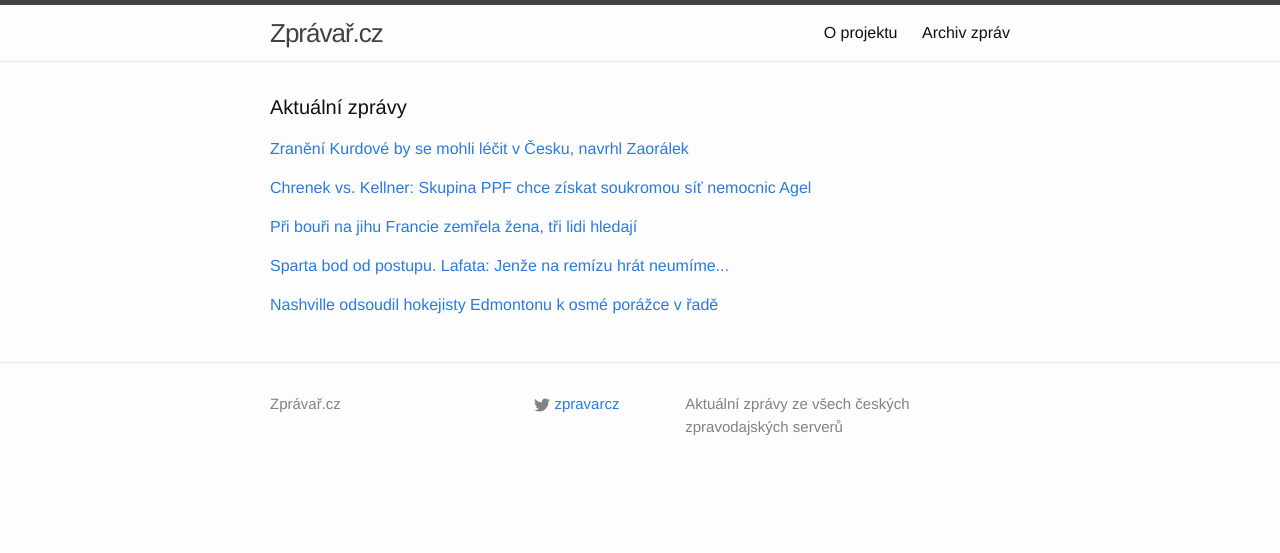
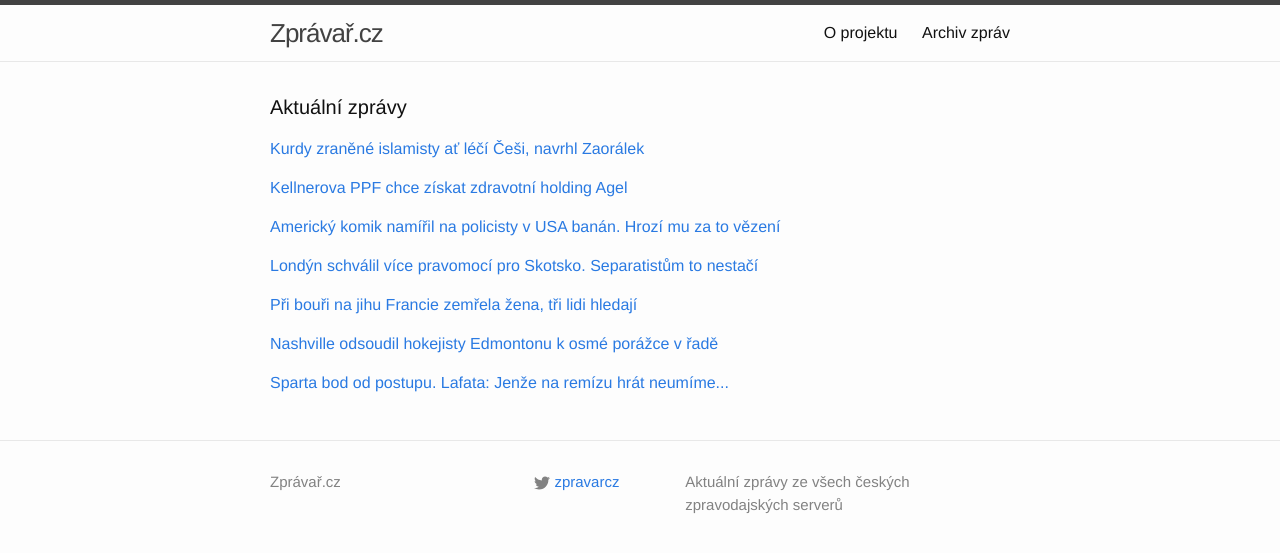
Before and after one commit to adliska/zpravar, a Jekyll site: the page built from index.html, in a window 1280 px wide. Shown: the top 553 px of the page. Built offline with Jekyll 4.4.1, drawn with Linux system fonts in a browser that asks for light colours.

Commit message:
zpravar news update

```diff
--- a/index.html
+++ b/index.html
@@ -5,9 +5,11 @@ layout: default
 <div class="home">
     <h1 class="page-heading">Aktuální zprávy</h1>
 
-<p><a href="javascript:;" onclick="toggle_visibility('zpravy0')">Zranění Kurdové by se mohli léčit v Česku, navrhl Zaorálek</a></p>
+<p><a href="javascript:;" onclick="toggle_visibility('zpravy0')">Kurdy zraněné islamisty ať léčí Češi, navrhl Zaorálek</a></p>
 <div id="zpravy0" style="display:none">
 <ul>
+<li><a href=http://www.tyden.cz/rubriky/domaci/kurdy-zranene-islamisty-at-leci-cesi-navrhl-zaoralek_325550.html>Kurdy zraněné islamisty ať léčí Češi, navrhl Zaorálek - www.tyden.cz</a></li>
+<li><a href=http://zpravy.e15.cz/zahranicni/politika/zaoralek-zraneni-kurdove-by-se-mohli-lecit-v-ceskych-laznich-1140752>Zaorálek: Zranění Kurdové by se mohli léčit v českých lázních - zpravy.e15.cz</a></li>
 <li><a href=http://www.ceskatelevize.cz/ct24/svet/293801-zraneni-kurdove-by-se-mohli-lecit-v-cesku-navrhl-zaoralek/>Zranění Kurdové by se mohli léčit v Česku, navrhl Zaorálek - www.ceskatelevize.cz</a></li>
 <li><a href=http://zpravy.idnes.cz/zraneni-kurdove-lecba-v-cesku-zaorael-dw9-/zahranicni.aspx?c=A141128_065447_zahranicni_skr>Zranění pešmergové by se mohli léčit v Česku, navrhl Kurdům Zaorálek - zpravy.idnes.cz</a></li>
 <li><a href=http://zpravy.aktualne.cz/domaci/zraneni-kurdove-by-se-mohli-lecit-v-cesku-navrhl-zaoralek/r~6296ecb076c611e4b5c5002590604f2e/>Zranění Kurdové by se mohli léčit v Česku, navrhl Zaorálek - zpravy.aktualne.cz</a></li>
@@ -16,33 +18,48 @@ layout: default
 <li><a href=http://www.ceskenoviny.cz/zpravy/zpravy/zraneni-kurdove-by-se-mohli-lecit-v-cesku-navrhl-zaoralek/1152444>Zranění Kurdové by se mohli léčit v Česku, navrhl Zaorálek - www.ceskenoviny.cz</a></li>
 <li><a href=http://www.rozhlas.cz/_zprava/zraneni-kurdsti-bojovnici-by-se-mohli-lecit-v-ceskych-laznich-rekl-zaoralek--1425787>Zranění kurdští bojovníci by se mohli léčit v českých lázních, řekl Zaorálek - www.rozhlas.cz</a></li>
 </ul>
-</div><p><a href="javascript:;" onclick="toggle_visibility('zpravy1')">Chrenek vs. Kellner: Skupina PPF chce získat soukromou síť nemocnic Agel</a></p>
+</div><p><a href="javascript:;" onclick="toggle_visibility('zpravy1')">Kellnerova PPF chce získat zdravotní holding Agel</a></p>
 <div id="zpravy1" style="display:none">
 <ul>
+<li><a href=http://www.denik.cz/ekonomika/kellnerova-ppf-chce-ziskat-zdravotni-holding-agel-20141128.html>Kellnerova PPF chce získat zdravotní holding Agel - www.denik.cz</a></li>
 <li><a href=http://byznys.ihned.cz/zpravodajstvi-cesko/c1-63181770-chrenek-vs-kellner-skupina-ppf-chce-ziskat-soukromou-sit-nemocnic-agel>Chrenek vs. Kellner: Skupina PPF chce získat soukromou síť nemocnic Agel - byznys.ihned.cz</a></li>
 <li><a href=http://zpravy.aktualne.cz/domaci/boj-miliardaru-kellner-chce-prevzit-chrenkovo-imperium-agel/r~2d68933076c211e4bdad0025900fea04/>Boj miliardářů. Kellner chce převzít Chrenkovo impérium Agel - zpravy.aktualne.cz</a></li>
 <li><a href=http://www.financninoviny.cz/zpravodajstvi/zpravy/mfd-kellnerova-ppf-chce-prevzit-zdravotni-holding-agel/1152443>MfD: Kellnerova PPF chce převzít zdravotní holding Agel - www.financninoviny.cz</a></li>
 <li><a href=http://ekonomika.idnes.cz/kellner-prevzeti-agel-chrenek-dke-/ekonomika.aspx?c=A141127_185943_ekonomika_aba>Chystá se boj o Agel. Chrenkovo zdravotnické impérium chce Kellner - ekonomika.idnes.cz</a></li>
 </ul>
-</div><p><a href="javascript:;" onclick="toggle_visibility('zpravy2')">Při bouři na jihu Francie zemřela žena, tři lidi hledají</a></p>
+</div><p><a href="javascript:;" onclick="toggle_visibility('zpravy2')">Americký komik namířil na policisty v USA banán. Hrozí mu za to vězení</a></p>
 <div id="zpravy2" style="display:none">
+<ul>
+<li><a href=http://zpravy.idnes.cz/v-usa-policiste-zadrzeli-muze-ktery-na-ne-vytasil-banan-pil-/zahranicni.aspx?c=A141128_072805_zahranicni_fer>Americký komik namířil na policisty v USA banán. Hrozí mu za to vězení - zpravy.idnes.cz</a></li>
+<li><a href=http://www.tyden.cz/rubriky/zahranici/zpravy-z-absurdistanu/komik-namiril-na-policisty-banan-hrozi-mu-tri-roky-vezeni_325552.html>Komik namířil na policisty banán, hrozí mu tři roky vězení - www.tyden.cz</a></li>
+<li><a href=http://www.ceskenoviny.cz/zpravy/zpravy/americti-policiste-zadrzeli-muze-ktery-na-ne-miril-bananem/1152421>Američtí policisté zadrželi muže, který na ně mířil banánem - www.ceskenoviny.cz</a></li>
+</ul>
+</div><p><a href="javascript:;" onclick="toggle_visibility('zpravy3')">Londýn schválil více pravomocí pro Skotsko. Separatistům to nestačí</a></p>
+<div id="zpravy3" style="display:none">
+<ul>
+<li><a href=http://zpravy.e15.cz/zahranicni/politika/londyn-schvalil-vice-pravomoci-pro-skotsko-separatistum-to-nestaci-1140756>Londýn schválil více pravomocí pro Skotsko. Separatistům to nestačí - zpravy.e15.cz</a></li>
+<li><a href=http://www.novinky.cz/zahranicni/evropa/354800-skotove-ziskali-dalsi-pravomoci.html>Skotové získali další pravomoci  - www.novinky.cz</a></li>
+<li><a href=http://www.ceskenoviny.cz/zpravy/zpravy/britske-strany-se-dohodly-na-dalsim-posileni-pravomoci-skotska/1152416>Britské strany se dohodly na dalším posílení pravomocí Skotska - www.ceskenoviny.cz</a></li>
+</ul>
+</div><p><a href="javascript:;" onclick="toggle_visibility('zpravy4')">Při bouři na jihu Francie zemřela žena, tři lidi hledají</a></p>
+<div id="zpravy4" style="display:none">
 <ul>
 <li><a href=http://zpravy.aktualne.cz/zahranici/pri-bouri-na-jihu-francie-zemrela-zena-tri-lidi-hledaji/r~c9ca1ece76c711e4b6d20025900fea04/>Při bouři na jihu Francie zemřela žena, tři lidi hledají - zpravy.aktualne.cz</a></li>
 <li><a href=http://www.ceskenoviny.cz/zpravy/zpravy/pri-bouri-na-jihu-francie-zemrela-zena-tri-lide-se-pohresuji/1152418>Při bouři na jihu Francie zemřela žena, tři lidé se pohřešují - www.ceskenoviny.cz</a></li>
 <li><a href=http://www.novinky.cz/zahranicni/evropa/354799-boure-zabijela-ve-francii.html>Bouře zabíjela ve Francii - www.novinky.cz</a></li>
 </ul>
-</div><p><a href="javascript:;" onclick="toggle_visibility('zpravy3')">Sparta bod od postupu. Lafata:  Jenže na remízu hrát neumíme...</a></p>
-<div id="zpravy3" style="display:none">
+</div><p><a href="javascript:;" onclick="toggle_visibility('zpravy5')">Nashville odsoudil hokejisty Edmontonu k osmé porážce v řadě</a></p>
+<div id="zpravy5" style="display:none">
+<ul>
+<li><a href=http://hokej.idnes.cz/nashville-fotbalovym-vysledkem-zdolal-edmonton-fuu-/nhl.aspx?c=A141128_071406_nhl_Mkr>Nashville odsoudil hokejisty Edmontonu k osmé porážce v řadě - hokej.idnes.cz</a></li>
+<li><a href=http://www.sportovninoviny.cz/zpravy/edmonton-prohral-v-nhl-poosme-v-rade/1152448>Edmonton prohrál v NHL poosmé v řadě - www.sportovninoviny.cz</a></li>
+<li><a href=http://sport.aktualne.cz/oilers-prohrali-poosme-v-rade-v-nashvillu-padl-jediny-gol/r~fc23b23076c311e490f70025900fea04/>Oilers prohráli poosmé v řadě, v Nashvillu padl jediný gól - sport.aktualne.cz</a></li>
+</ul>
+</div><p><a href="javascript:;" onclick="toggle_visibility('zpravy6')">Sparta bod od postupu. Lafata:  Jenže na remízu hrát neumíme...</a></p>
+<div id="zpravy6" style="display:none">
 <ul>
 <li><a href=http://www.tyden.cz/rubriky/sport/fotbal/evropske-pohary/sparta-bod-od-postupu-lafata-jenze-na-remizu-hrat-neumime_325549.html>Sparta bod od postupu. Lafata:  Jenže na remízu hrát neumíme... - www.tyden.cz</a></li>
 <li><a href=http://www.tyden.cz/rubriky/sport/fotbal/evropske-pohary/sparta-bod-od-postupu-ale-na-remizu-hrat-neumime-varuje-lafata_325549.html>Sparta bod od postupu. Ale na remízu hrát neumíme, varuje Lafata - www.tyden.cz</a></li>
 <li><a href=http://sport.aktualne.cz/lafata-vzdycky-kdyz-nam-stacila-remiza-jsme-ji-neuhrali/r~8c224c04767211e48ee3002590604f2e/>Lafata: Vždycky, když nám stačila remíza, jsme ji neuhráli - sport.aktualne.cz</a></li>
 </ul>
-</div><p><a href="javascript:;" onclick="toggle_visibility('zpravy4')">Nashville odsoudil hokejisty Edmontonu k osmé porážce v řadě</a></p>
-<div id="zpravy4" style="display:none">
-<ul>
-<li><a href=http://hokej.idnes.cz/nashville-fotbalovym-vysledkem-zdolal-edmonton-fuu-/nhl.aspx?c=A141128_071406_nhl_Mkr>Nashville odsoudil hokejisty Edmontonu k osmé porážce v řadě - hokej.idnes.cz</a></li>
-<li><a href=http://www.sportovninoviny.cz/zpravy/edmonton-prohral-v-nhl-poosme-v-rade/1152448>Edmonton prohrál v NHL poosmé v řadě - www.sportovninoviny.cz</a></li>
-<li><a href=http://sport.aktualne.cz/oilers-prohrali-poosme-v-rade-v-nashvillu-padl-jediny-gol/r~fc23b23076c311e490f70025900fea04/>Oilers prohráli poosmé v řadě, v Nashvillu padl jediný gól - sport.aktualne.cz</a></li>
-</ul>
 </div></div>
```
